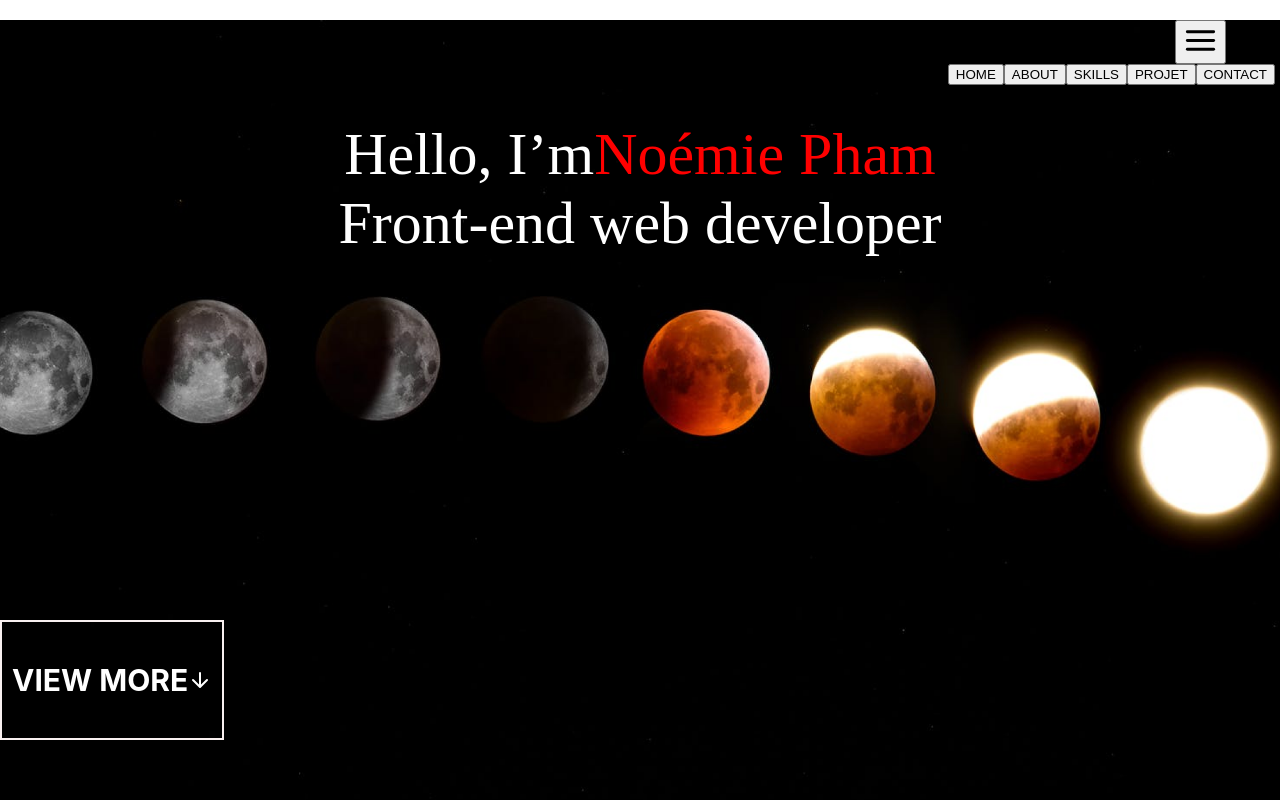
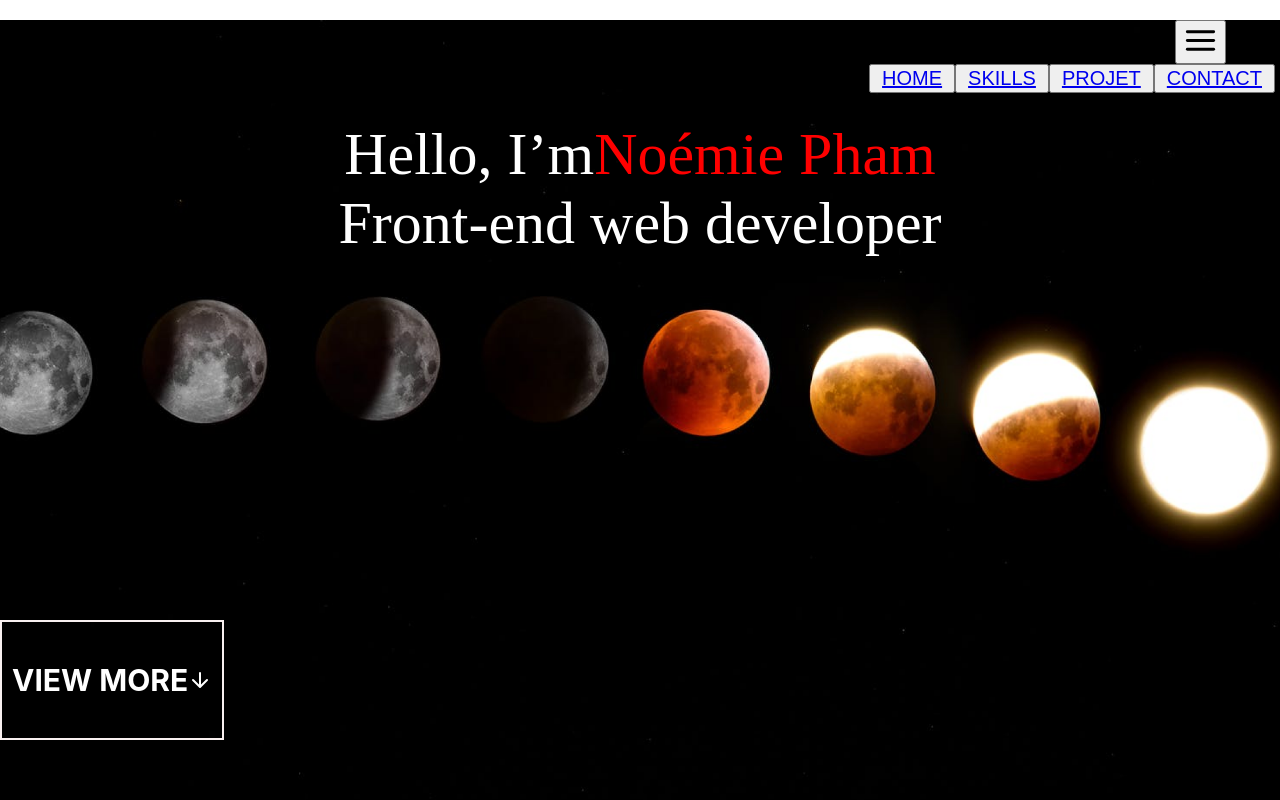
Before and after one commit to noemiepham/Porfolio, a React (Create React App) app: page / in a window 1280 px wide. Both pictures are taken after a click on the button 1200 px from the left and 42 px from the top of the page. Shown: the top 800 px of the page. Built offline with nearby package versions, Linux system fonts and the light colour scheme.

Commit message:
Ajout ancrage des parties de la page HTML

```diff
--- a/src/Components/About.js
+++ b/src/Components/About.js
@@ -2,7 +2,8 @@ import { useState } from 'react';
 const About = () => {
     const [Showtext, setShowtext] = useState("hide")
     return (
-        <section className="About">
+        <section className="About" id="about">
+
             <h1 className ="style-generale">
                 ABOUT
             </h1>
--- a/src/Components/Contact.js
+++ b/src/Components/Contact.js
@@ -34,12 +34,13 @@ class Contact extends React.Component {
           body: data,
         });
         */
-       alert('coucou')
+       alert('Thank you for your contact ')
       }
 
     render() {
         return (
-        <div className="Contact">
+        <div className="Contact" id ="contact">
+
             <div className="contact-text">
                 <h1>CONTACT</h1>
                 <h2>HAVE A QUESTION OR WANT TO WORK TOGETHER?</h2>
--- a/src/Components/Home.js
+++ b/src/Components/Home.js
@@ -1,7 +1,8 @@
 
 const Home = () => {
     return (
-        <section className="home">
+        <section className="home" id ="home">
+
            <div className ="flex">
                 <div id= "home-background" className="home-fix">
                     <div className="text">
--- a/src/Components/Menu.js
+++ b/src/Components/Menu.js
@@ -2,20 +2,17 @@ const Menu =()=> {
     return (
     <div className="menu">
      <div className ="button-list">
-          <button>
-            HOME
+          <button >
+          <a href ="#home">HOME</a>
           </button>
           <button>
-            ABOUT
+          <a href ="#skills">SKILLS</a>
           </button>
           <button>
-            SKILLS
+          <a href ="#projet">PROJET</a>
           </button>
           <button>
-            PROJET
-          </button>
-          <button>
-            CONTACT
+          <a href ="#contact">CONTACT</a>
           </button>
 
     </div>
--- a/src/Components/Skills.js
+++ b/src/Components/Skills.js
@@ -1,7 +1,7 @@
 
 const Skills =()=> {
     return (
-        <section className="Skills">
+        <section className="Skills" id = "skills">
                 <h1 className="style-generale ">
                      SKILLS
                 </h1>
```
